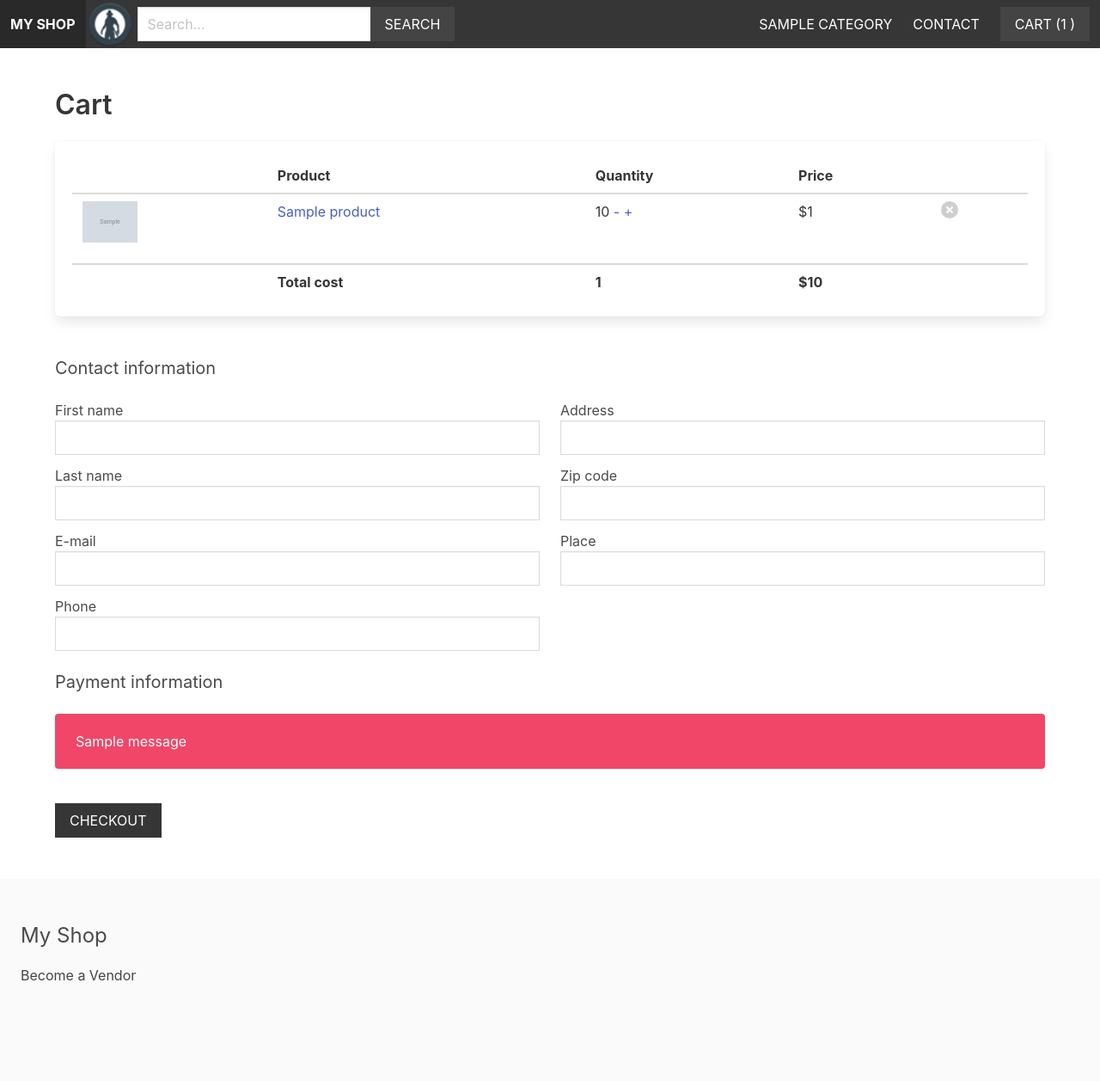
After one commit to Vsirotkin/Ecommerce_MultiVendor_Project, a Django app: template templates/cart/cart_detail.html in a window 1280 px wide. The commit adds this page. Shown: the whole page at 86% size. Run offline with Django 4.2, Linux system fonts and the light colour scheme; the template is opened without the code that fills it: most values are stand-ins (such as "Sample title", 1, 10 or a date in 2020); grey boxes marked "Sample" are stand-in pictures; one stand-in notice (Sample message) is shown; some libraries are stand-ins or nearby versions.

Commit message:
cart
set a link, info table, template, views and url

```diff
--- a/Ecommerce_MultiVendor_Project/settings.py
+++ b/Ecommerce_MultiVendor_Project/settings.py
@@ -67,6 +67,7 @@ TEMPLATES = [
                 'django.contrib.auth.context_processors.auth',
                 'django.contrib.messages.context_processors.messages',
                 'apps.product.context_processors.menu_categories',
+                'apps.cart.context_processors.cart',
             ],
         },
     },
--- /dev/null
+++ b/apps/cart/context_processors.py
@@ -0,0 +1,5 @@
+from apps.cart.cart import Cart
+
+
+def cart(request):
+    return {'cart': Cart(request)}
--- a/apps/cart/urls.py
+++ b/apps/cart/urls.py
@@ -1,4 +1,8 @@
 from django.urls import path
 
+from apps.cart import views
+
 app_name = 'cart'
-urlpatterns = []
+urlpatterns = [
+    path('', views.cart_detail, name='cart_detail'),
+]
--- a/apps/cart/views.py
+++ b/apps/cart/views.py
@@ -1,3 +1,5 @@
 from django.shortcuts import render
 
-# Create your views here.
+def cart_detail(request):
+    context = {}
+    return render(request, 'cart/cart_detail.html', context)
--- a/apps/product/views.py
+++ b/apps/product/views.py
@@ -33,7 +33,7 @@ def product(request, category_slug, product_slug):
             cart.add(product_id=product.id, quantity=quantity,
                      update_quantity=False)  # add the quantity of product (see line 27) to cart
 
-            messages.success(request, 'Product Added to Cart')  # informing the user
+            messages.success(request, 'Added to Cart')  # informing the user
 
             return redirect('product:product', category_slug=category_slug, product_slug=product_slug)
     else:
--- a/templates/base.html
+++ b/templates/base.html
@@ -61,7 +61,8 @@
             <a href="{% url 'core:contact' %}" class="navbar-item">Contact</a>
 
             <div class="navbar-item">
-                <a href="#" class="button is-dark">Cart{% if cart %} ({{ cart|length }}){% endif %}</a>
+                <a href="{% url 'cart:cart_detail' %}" class="button is-dark">Cart{% if cart %} ({{ cart|length }}
+                    ){% endif %}</a>
             </div>
         </div>
     </div>
--- /dev/null
+++ b/templates/cart/cart_detail.html
@@ -0,0 +1,211 @@
+{% extends 'base.html' %}
+
+{% block title %}Cart | {% endblock %}
+
+{% block content %}
+    <h1 class="title">Cart</h1>
+
+    {% if cart %}
+        <div class="box mb-6">
+            <div class="table">
+                <table class="table is-fullwidth is-striped">
+                    <thead>
+                    <th></th>
+                    <th>Product</th>
+                    <th>Quantity</th>
+                    <th>Price</th>
+                    <th></th>
+                    </thead>
+
+                    <tbody>
+                    {% for item in cart %}
+                        <tr>
+                            <td>
+                                <figure class="image is-64x64">
+                                    <img src="{{ item.product.get_thumbnail }}" alt="img">
+                                </figure>
+                            </td>
+                            <td>
+                                <a href="{% url 'product:product' item.product.category.slug item.product.slug %}">{{ item.product.title }}</a>
+                            </td>
+                            <td>
+                                {{ item.quantity }}
+
+                                <a href="?change_quantity={{ item.id }}&quantity=-1">-</a>
+                                <a href="?change_quantity={{ item.id }}&quantity=1">+</a>
+                            </td>
+                            <td>${{ item.total_price }}</td>
+                            <td><a href="?remove_from_cart={{ item.id }}" class="delete">Remove</a></td>
+                        </tr>
+                    {% endfor %}
+                    </tbody>
+
+                    <tfoot>
+                    <tr>
+                        <td></td>
+                        <td><strong>Total cost</strong></td>
+                        <td><strong>{{ cart|length }}</strong></td>
+                        <td colspan="2"><strong>${{ cart.get_total_cost }}</strong></td>
+                    </tr>
+                    </tfoot>
+                </table>
+            </div>
+        </div>
+
+        <h2 class="subtitle">Contact information</h2>
+
+        <form method="post" action="." id="payment-form">{% csrf_token %}
+
+            {% if form.non_field_errors %}
+                <div class="notification is-danger">
+                    {{ form.non_field_errors }}
+                </div>
+            {% endif %}
+
+            {% if form.errors %}
+                <div class="notification is-danger">
+                    <ul>
+                        {% for field in form %}
+                            {% for error in field.errors %}
+                                <li><strong>{{ field.label }}: </strong>{{ error }}</li>
+                            {% endfor %}
+                        {% endfor %}
+                    </ul>
+                </div>
+            {% endif %}
+
+            <div class="columns">
+                <div class="column is-6">
+                    <div class="field">
+                        <label>First name</label>
+
+                        <div class="control">
+                            <label>
+                                <input class="input" type="text" name="first_name">
+                            </label>
+                        </div>
+                    </div>
+
+                    <div class="field">
+                        <label>Last name</label>
+
+                        <div class="control">
+                            <label>
+                                <input class="input" type="text" name="last_name">
+                            </label>
+                        </div>
+                    </div>
+
+                    <div class="field">
+                        <label>E-mail</label>
+
+                        <div class="control">
+                            <label>
+                                <input class="input" type="email" name="email">
+                            </label>
+                        </div>
+                    </div>
+
+                    <div class="field">
+                        <label>Phone</label>
+
+                        <div class="control">
+                            <label>
+                                <input class="input" type="text" name="phone">
+                            </label>
+                        </div>
+                    </div>
+                </div>
+
+                <div class="column is-6">
+                    <div class="field">
+                        <label>Address</label>
+
+                        <div class="control">
+                            <label>
+                                <input class="input" type="text" name="address">
+                            </label>
+                        </div>
+                    </div>
+
+                    <div class="field">
+                        <label>Zip code</label>
+
+                        <div class="control">
+                            <label>
+                                <input class="input" type="text" name="zipcode">
+                            </label>
+                        </div>
+                    </div>
+
+                    <div class="field">
+                        <label>Place</label>
+
+                        <div class="control">
+                            <label>
+                                <input class="input" type="text" name="place">
+                            </label>
+                        </div>
+                    </div>
+                </div>
+            </div>
+
+
+            <h2 class="subtitle">Payment information</h2>
+
+            <div id="card-element">
+                <!-- A Stripe Element will be inserted here -->
+            </div>
+            {% if messages %}
+                {% for message in messages %}
+                    <div class="notification is-danger">{{ message }}</div>
+                {% endfor %}
+            {% endif %}
+
+            <div class="field">
+                <div class="control">
+                    <button class="button is-dark mt-4 is-uppercase">Checkout</button>
+                </div>
+            </div>
+        </form>
+    {% else %}
+        <p>You don't have any products in your cart!</p>
+    {% endif %}
+{% endblock %}
+
+{% block scripts %}
+    <script src="https://js.stripe.com/v3/"></script>
+    <script>
+        var stripe = Stripe('{{ stripe_pub_key }}');
+        var elements = stripe.elements();
+
+        var card = elements.create('card');
+
+        card.mount('#card-element');
+
+        var form = document.getElementById('payment-form');
+        form.addEventListener('submit', function (event) {
+            event.preventDefault();
+
+            stripe.createToken(card).then(function (result) {
+                if (result.error) {
+                    var errorElement = document.getElementById('card-errors');
+                    errorElement.textContent = result.error.message;
+                } else {
+                    stripeTokenHandler(result.token);
+                }
+            });
+        });
+
+        function stripeTokenHandler(token) {
+            var form = document.getElementById('payment-form');
+            var hiddenInput = document.createElement('input');
+            hiddenInput.setAttribute('type', 'hidden');
+            hiddenInput.setAttribute('name', 'stripe_token');
+            hiddenInput.setAttribute('value', token.id);
+            form.appendChild(hiddenInput);
+
+            form.submit();
+        }
+    </script>
+{% endblock %}
--- a/templates/product/product.html
+++ b/templates/product/product.html
@@ -21,7 +21,7 @@
     <hr>
     {% if messages %}
         {% for message in messages %}
-            <div class="notification is-success is-toast">{{ message }}</div>
+            <div class="notification is-success is-toast">{{ product.title }} - {{ message }}</div>
         {% endfor %}
     {% endif %}
 
```
Also changed, not shown: db.sqlite3.
